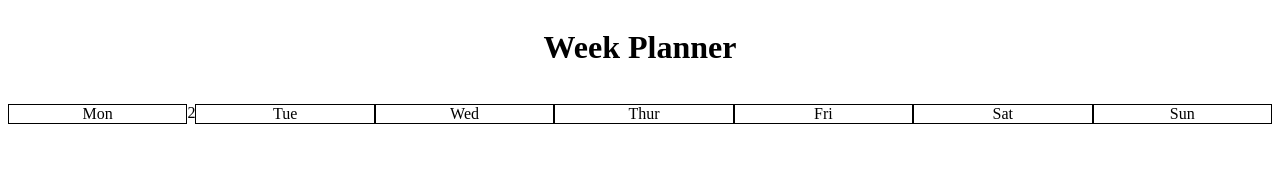
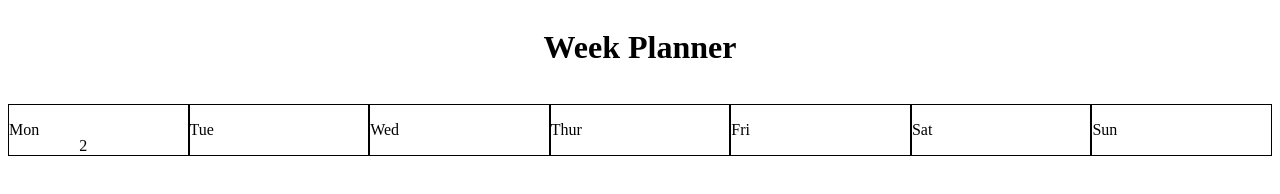
Before and after one commit to cathyygrcia/week-planner, a website: page index.html in a window 1280 px wide. Drawn offline with Linux system fonts and the light colour scheme.

Commit message:
adjusting nav links

```diff
--- a/index.html
+++ b/index.html
@@ -15,8 +15,15 @@
     </div>
     <nav>
       <ul class="nav-ul">
-          <li class="day">Mon</li>
-            <li>2</li>
+        <li class="day">
+          <div class="sub-li">
+            <p class="sub-p">Mon</p>
+            <ul class="sub-ul">
+              <li>2</li>
+            </ul>
+          </div>
+        </li>
+
         <li class="day">Tue</li>
         <li class="day">Wed</li>
         <li class="day">Thur</li>
--- a/styles.css
+++ b/styles.css
@@ -8,6 +8,8 @@
   flex-basis: calc(100% / 7);
   text-align: center;
   border: 1px solid black;
+  display: flex;
+  align-items: center;
 }
 
 .nav-ul {
@@ -19,3 +21,21 @@
 li {
   list-style: none;
 }
+
+.sub-li {
+  text-align: center;
+  flex-basis: 100%;
+  display: flex;
+}
+
+.sub-p {
+  display: flex;
+  align-items: center;
+  justify-content: center;
+}
+
+.sub-ul {
+  display: flex;
+  justify-content: flex-end;
+  align-items: flex-end;
+}
```
